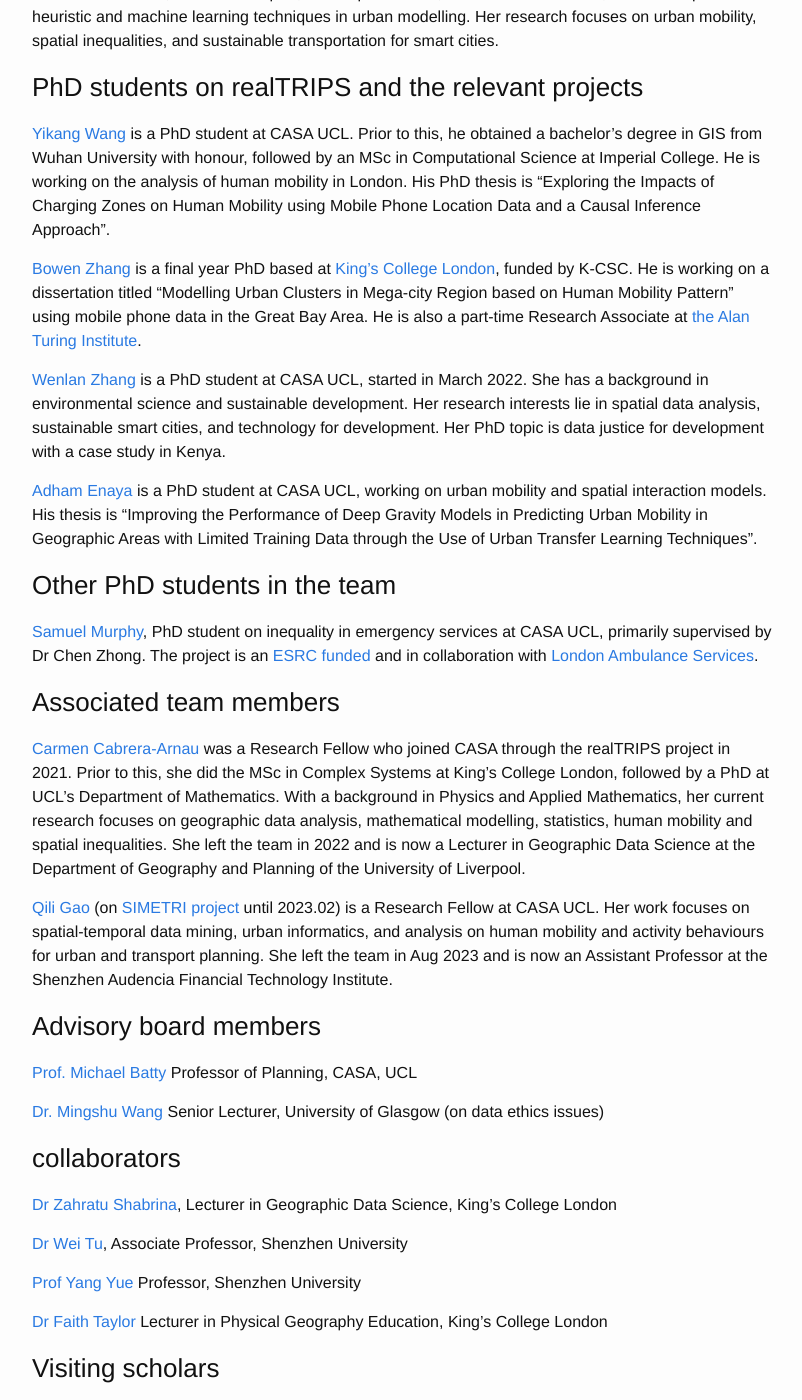
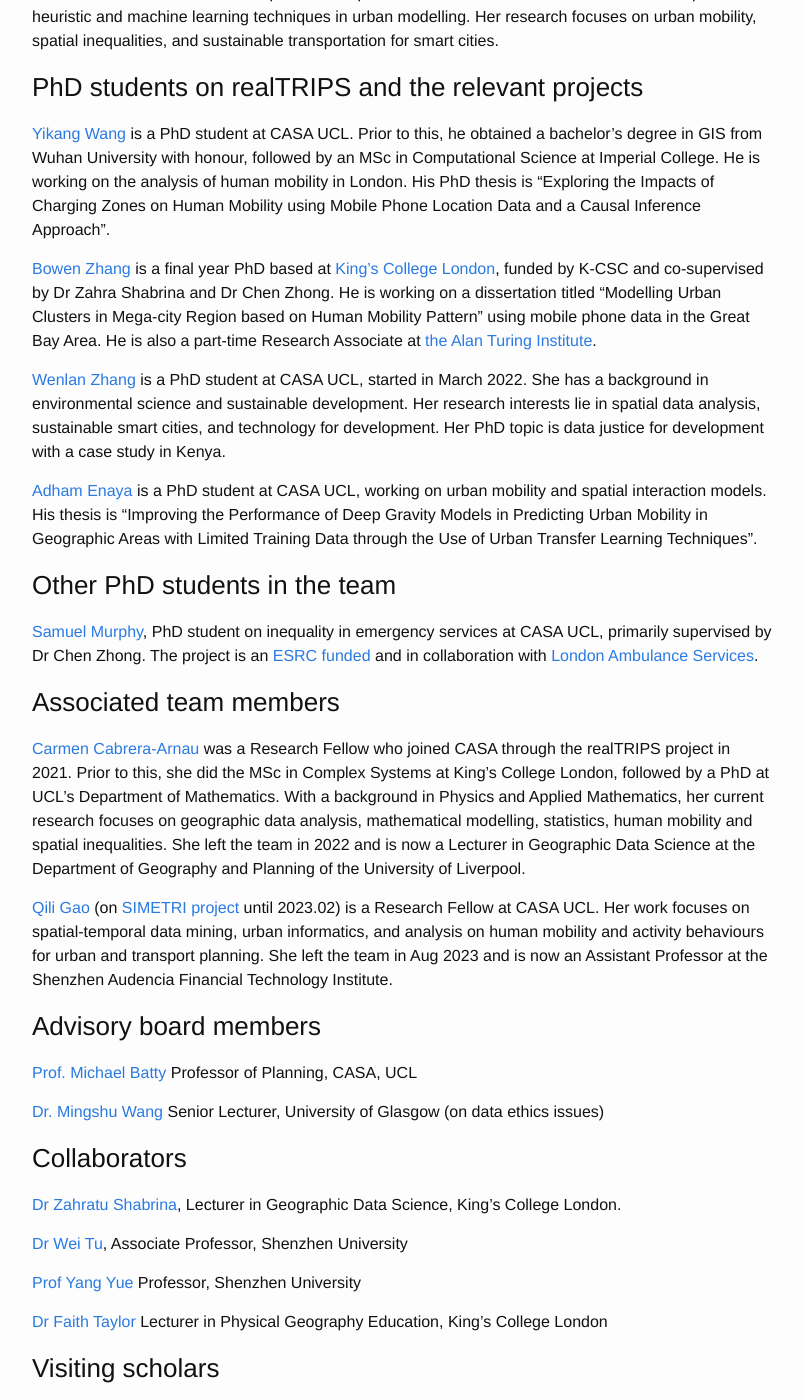
Before and after one commit to c-zhong-ucl-ac-uk/realTRIPS, a Jekyll site: the page built from team.md, in a window 1280 px wide and 1400 px high, scrolled down 478 px. Shown: the whole window, without its empty margins (238-1040 px from the left). Built offline with Jekyll 4.4.1, drawn with Linux system fonts in a browser that asks for light colours; our own code applies the rules of GitHub Pages for plain Markdown files.

Commit message:
Update team.md

```diff
--- a/team.md
+++ b/team.md
@@ -16,7 +16,7 @@
 
 [Yikang Wang](https://yikang.site/) is a PhD student at CASA UCL. Prior to this, he obtained a bachelor’s degree in GIS from Wuhan University with honour, followed by an MSc in Computational Science at Imperial College. He is working on the analysis of human mobility in London. His PhD thesis is "Exploring the Impacts of Charging Zones on Human Mobility using Mobile Phone Location Data and a Causal Inference Approach".
 
-[Bowen Zhang](https://bowenzhang.org/) is a final year PhD based at [King's College London](https://www.kcl.ac.uk/geography), funded by K-CSC. He is working on a dissertation titled “Modelling Urban Clusters in Mega-city Region based on Human Mobility Pattern” using mobile phone data in the Great Bay Area. He is also a part-time Research Associate at [the Alan Turing Institute](https://www.turing.ac.uk/).
+[Bowen Zhang](https://bowenzhang.org/) is a final year PhD based at [King's College London](https://www.kcl.ac.uk/geography), funded by K-CSC and co-supervised by Dr Zahra Shabrina and Dr Chen Zhong. He is working on a dissertation titled “Modelling Urban Clusters in Mega-city Region based on Human Mobility Pattern” using mobile phone data in the Great Bay Area. He is also a part-time Research Associate at [the Alan Turing Institute](https://www.turing.ac.uk/).
 
 [Wenlan Zhang](http://www.zhangwenlan.com/) is a PhD student at CASA UCL, started in March 2022. She has a background in environmental science and sustainable development. Her research interests lie in spatial data analysis, sustainable smart cities, and technology for development. Her PhD topic is data justice for development with a case study in Kenya.
 
@@ -37,8 +37,8 @@
 
 [Dr. Mingshu Wang](https://mingshuwang.org/) Senior Lecturer, University of Glasgow (on data ethics issues)
 
-### collaborators
-[Dr Zahratu Shabrina](https://www.kcl.ac.uk/people/zahratu-shabrina), Lecturer in Geographic Data Science, King's College London
+### Collaborators
+[Dr Zahratu Shabrina](https://www.kcl.ac.uk/people/zahratu-shabrina), Lecturer in Geographic Data Science, King's College London.
 
 [Dr Wei Tu](https://spatialsmart.github.io/), Associate Professor, Shenzhen University
 
```
